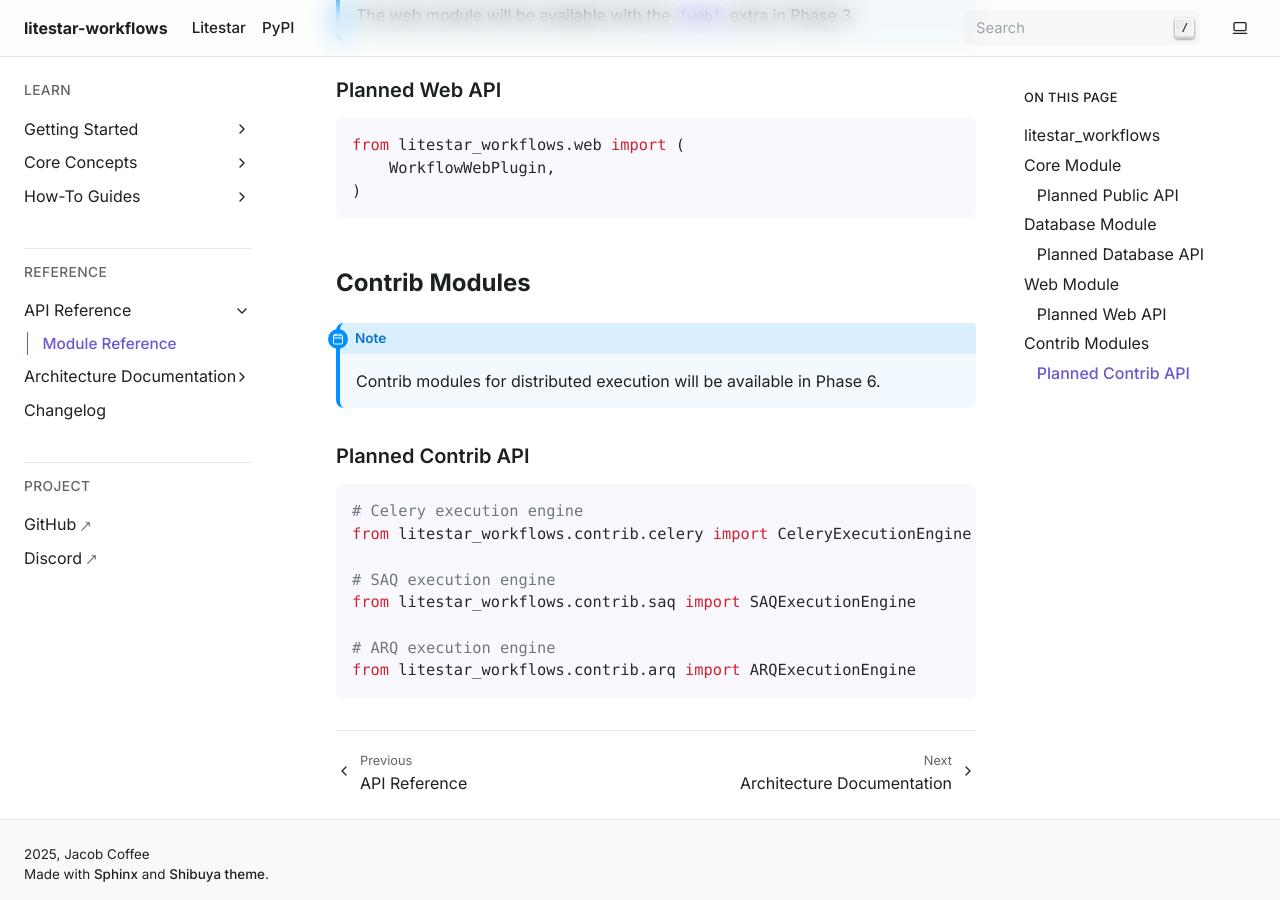
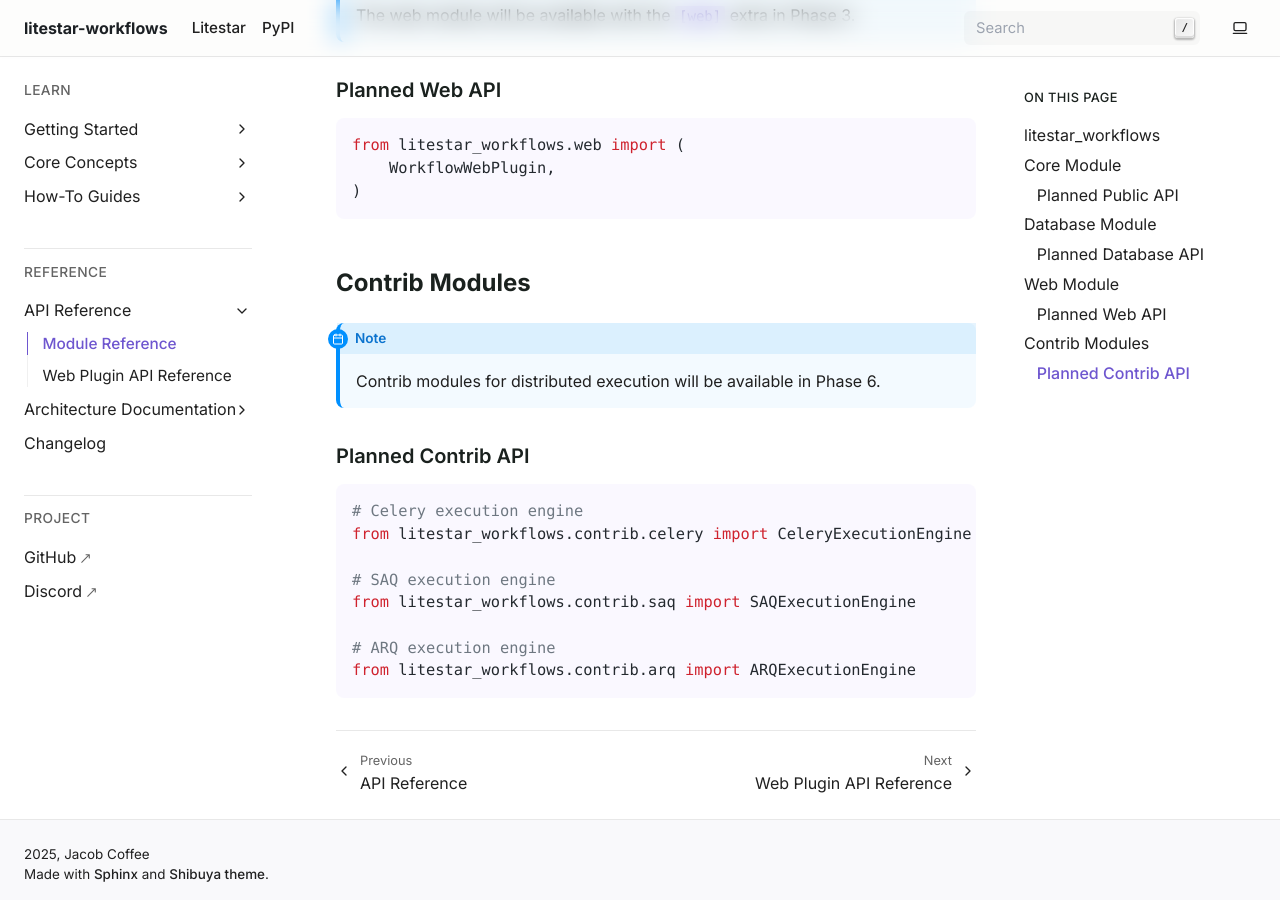
Before and after one commit to JacobCoffee/litestar-workflows, a Sphinx documentation site: the page built from docs/api/modules.rst, in a window 1280 px wide and 900 px high, scrolled down 2280 px. Built offline with Sphinx 7.4.7, drawn with Linux system fonts in a browser that asks for light colours.

Commit message:
docs: fix Sphinx build warnings
- Add :no-index: to api/modules.rst to prevent duplicate object warnings
- Add web.rst to api/index.rst toctree
- Fix JSON code block in web-plugin.rst (use text for placeholder content)

Reduces warnings from 59 to 0.

🤖 Generated with [Claude Code](https://claude.com/claude-code)

Co-Authored-By: Claude <noreply@anthropic.com>

```diff
--- a/docs/api/index.rst
+++ b/docs/api/index.rst
@@ -830,6 +830,7 @@ Full Module Reference
    :maxdepth: 2
 
    modules
+   web
 
 
 See Also
--- a/docs/api/modules.rst
+++ b/docs/api/modules.rst
@@ -16,6 +16,7 @@ litestar_workflows
    :members:
    :undoc-members:
    :show-inheritance:
+   :no-index:
 
 
 Core Module
--- a/docs/guides/web-plugin.rst
+++ b/docs/guides/web-plugin.rst
@@ -392,7 +392,7 @@ execution state highlighted:
 
 Response shows completed steps in green, current in yellow, failed in red:
 
-.. code-block:: json
+.. code-block:: text
 
    {
      "mermaid_source": "graph TD\n    submit[Submit]\n    ...\n    style submit fill:#90EE90,stroke:#006400",
```
